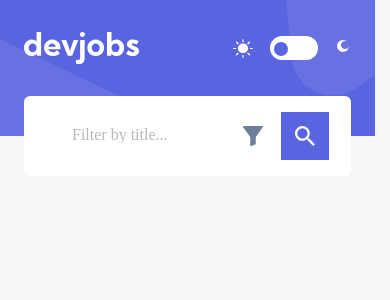
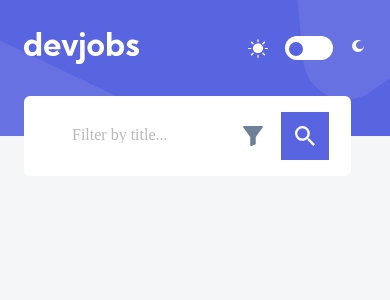
Before and after one commit to OsmanNasirdeen/Devjobs, a React app: page / in a window 390 px wide. Shown: the top 300 px of the page. Built offline with nearby package versions, Linux system fonts and the light colour scheme; the HTML template or start-up script is replaced by a standard one.

Commit message:
nothing much : adjustments to make header perfectly position in all mobile devices

```diff
--- a/src/Header/Navbar.css
+++ b/src/Header/Navbar.css
@@ -1,7 +1,7 @@
 /* desktop styles */
 @media screen and (min-width: 1024px) {
   body {
-    width: 1440px;
+    /* width: 1440px; */
     height: 1620px;
     /* left: -721px; */
     /* top: -670px; */
--- a/src/Header/Navbar.jsx
+++ b/src/Header/Navbar.jsx
@@ -22,7 +22,7 @@ const Navbar = () => {
   };
   return (
     <>
-      <div className="navbar" style={FilterActive ? styles.filterNavbar : {}}>
+      <div className="navbar">
         <div className="Navbar-header">
           <div className="navbar-logo">
             <img src={logo} alt="" />
--- a/src/Header/mobile-header.css
+++ b/src/Header/mobile-header.css
@@ -1,18 +1,21 @@
 @media screen and (min-width: 320px) and (max-width: 767px) {
   body {
     position: relative;
-    width: 375px;
+    max-width: 100%;
+    /* overflow-x: hidden; */
+    /* width: 375px; */
     height: 3650px;
   }
   .Navbar-header {
     position: absolute;
-    width: 375px;
+    width: 100%;
+    /* width: 375px; */
     height: 136px;
     left: 0px;
     top: 0px;
     background-image: url("../../assets/mobile/bg-pattern-header.svg");
     background-repeat: no-repeat;
-    /* background-size: cover; */
+    background-size: cover;
   }
   .navbar-logo {
     position: absolute;
@@ -22,7 +25,8 @@
     top: 32px;
   }
   .theme-toggle-container {
-    left: 270px;
+    left: 73%;
+    /* left: 270px; */
     top: 36px;
   }
   .icon-moon {
--- a/src/Header/tablet-header.css
+++ b/src/Header/tablet-header.css
@@ -7,7 +7,7 @@
   body {
     position: relative;
     height: 2128px;
-    min-width: 768px;
+    /* width: 768px; */
     left: 0px;
     top: 0px;
   }
```
